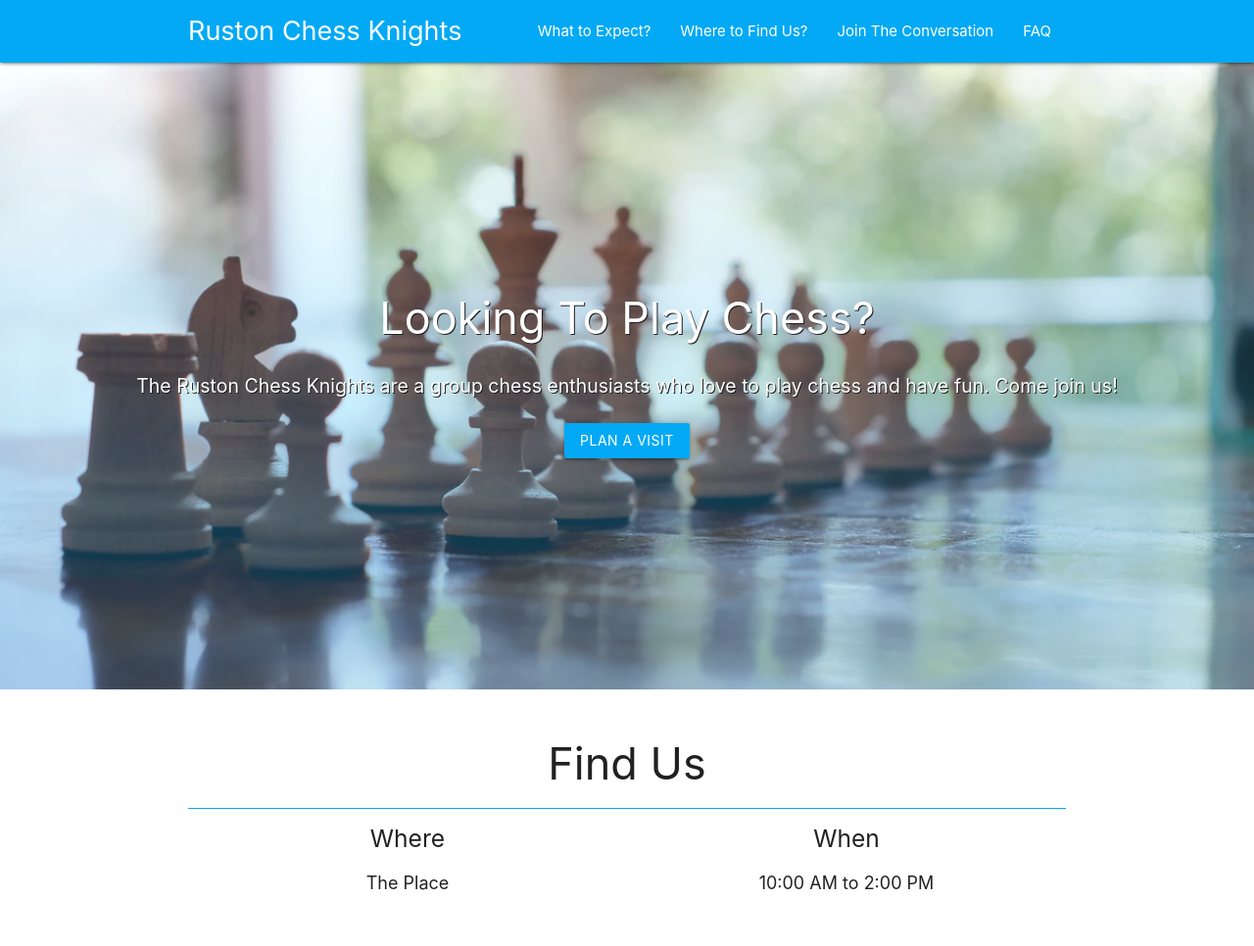
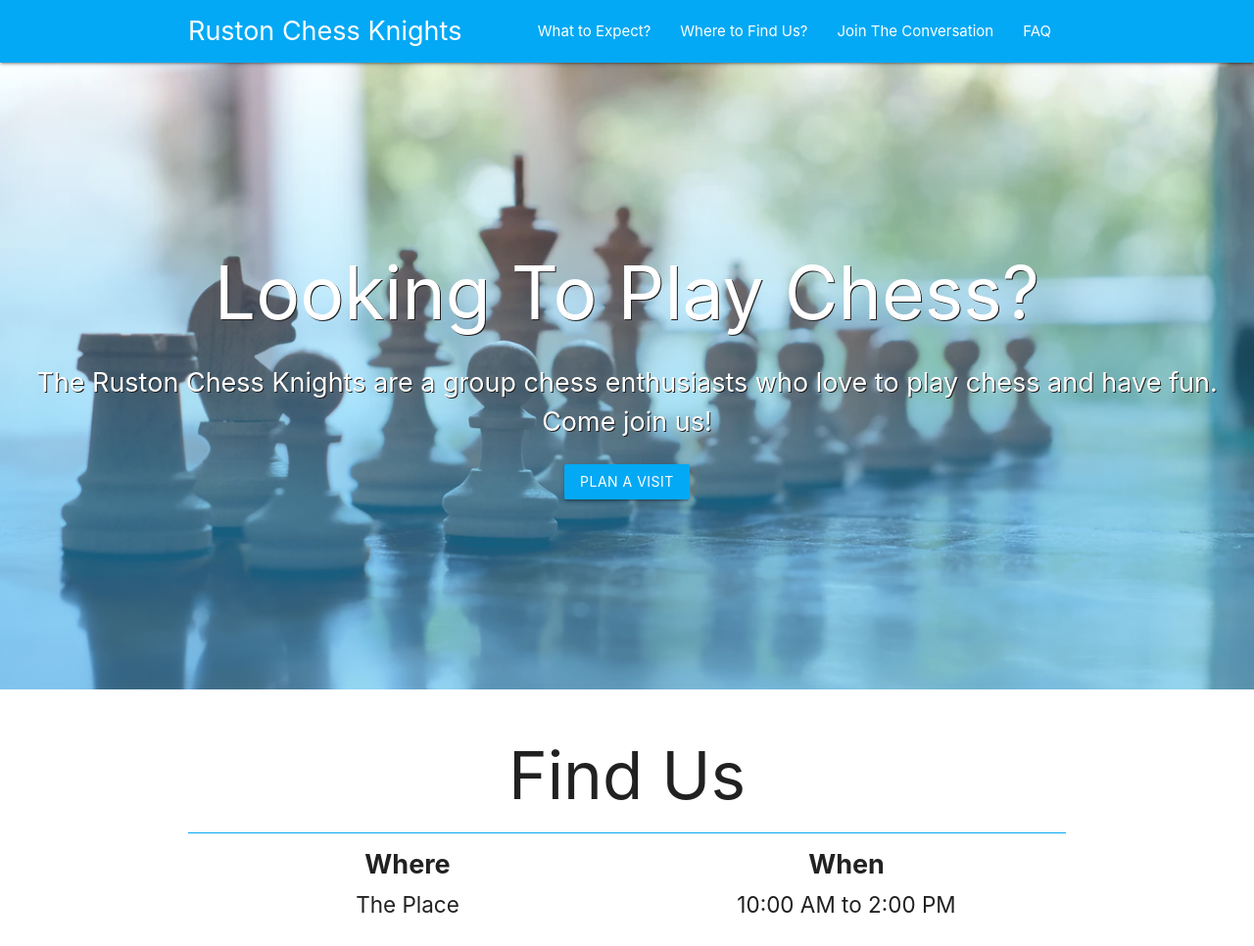
Before and after one commit to brian101co/ruston_chess_knights, a plain HTML site: page index.html in a window 1280 px wide. Shown: the top 966 px of the page at 98% size. Drawn offline with nearby package versions, Linux system fonts and the light colour scheme.

Commit message:
increased font sizes for tablet and desktop views

```diff
--- a/assets/css/ruston-main.css
+++ b/assets/css/ruston-main.css
@@ -17,6 +17,7 @@ nav .brand-logo {
     bottom: 1.5rem;
     left: 50%;
     transform: translateX(-50%);
+    z-index: 10000;
 }
 #mobile-nav {
     top: auto !important;
@@ -104,10 +105,16 @@ nav .brand-logo {
 
 @media screen and (min-width: 40rem) {
     .hero-container {
-        background: linear-gradient(to bottom, rgba(41, 182, 246, 0), rgba(41, 182, 246, 0.3) 70%), url("/assets/imgs/hero_banner.webp");
+        background: linear-gradient(to bottom, rgba(41, 182, 246, 0), rgba(41, 182, 246, 0.5) 70%), url("/assets/imgs/hero_banner.webp");
         background-repeat: no-repeat;
         background-size: cover;
         background-position: center;
+    }
+    .hero-title {
+        font-size: 4rem;
+    }
+    .hero-text {
+        font-size: 1.5rem;
     }
     .hero-title,
     .hero-text {
@@ -115,6 +122,17 @@ nav .brand-logo {
     }
     .wtfu-map-wrapper {
         height: 400px;
+    }
+    .wtfu-title,
+    .faq-title,
+    .join-the-convo-title,
+    .what-to-expect-title {
+        font-size: 3.75rem;
+    }
+    .wtfu-text,
+    .what-to-expect-text,
+    .join-the-convo-text {
+        font-size: 1.3rem;
     }
 }
 
@@ -129,4 +147,28 @@ nav .brand-logo {
         font-size: 1.8rem;
         width: unset;
     }
+    .hero-title {
+        font-size: 5rem;
+    }
+    .hero-text {
+        font-size: 1.8rem;
+    }
+    .wtfu-title,
+    .faq-title,
+    .join-the-convo-title,
+    .what-to-expect-title {
+        font-size: 4.5rem;
+    }
+    .wtfu-text,
+    .what-to-expect-text,
+    .join-the-convo-text {
+        font-size: 1.5rem;
+    }
+    .wtfu-text {
+        margin-top: 0;
+    }
+    .wtfu-subtitle {
+        font-size: 1.8rem;
+        font-weight: bold;
+    }
 }
--- a/index.html
+++ b/index.html
@@ -46,12 +46,12 @@
                     <div class="col s12">
                         <div class="row">
                             <div class="col s6 center-align">
-                                <h5>Where</h5>
-                                <p>The Place</p>
+                                <h5 class="wtfu-subtitle">Where</h5>
+                                <p class="wtfu-text">The Place</p>
                             </div>
                             <div class="col s6 center-align">
-                                <h5>When</h5>
-                                <p><time>10:00 AM</time> to <time>2:00 PM</time></p>
+                                <h5 class="wtfu-subtitle">When</h5>
+                                <p class="wtfu-text"><time>10:00 AM</time> to <time>2:00 PM</time></p>
                             </div>
                         </div>
                     </div>
@@ -117,8 +117,8 @@
                         <h2 class="center-align faq-title">FAQ</h2>
                         <div class="divider light-blue"></div>
                         <ul class="collapsible faq-accordion">
-                            <li>
-                                <div class="collapsible-header"><span class="caret"><img src="assets/imgs/caret-right.svg" alt="Tab Closed Icon"></span>Do I need to let the club know before I show up for the first time?</div>
+                            <li class="active">
+                                <div class="collapsible-header"><span class="caret"><img src="assets/imgs/caret-down.svg" alt="Tab Closed Icon"></span>Do I need to let the club know before I show up for the first time?</div>
                                 <div class="collapsible-body grey lighten-4">No. Anytime the club is meeting, you are welcome to stop by at your convenience.</div>
                             </li>
                             <li>
```
